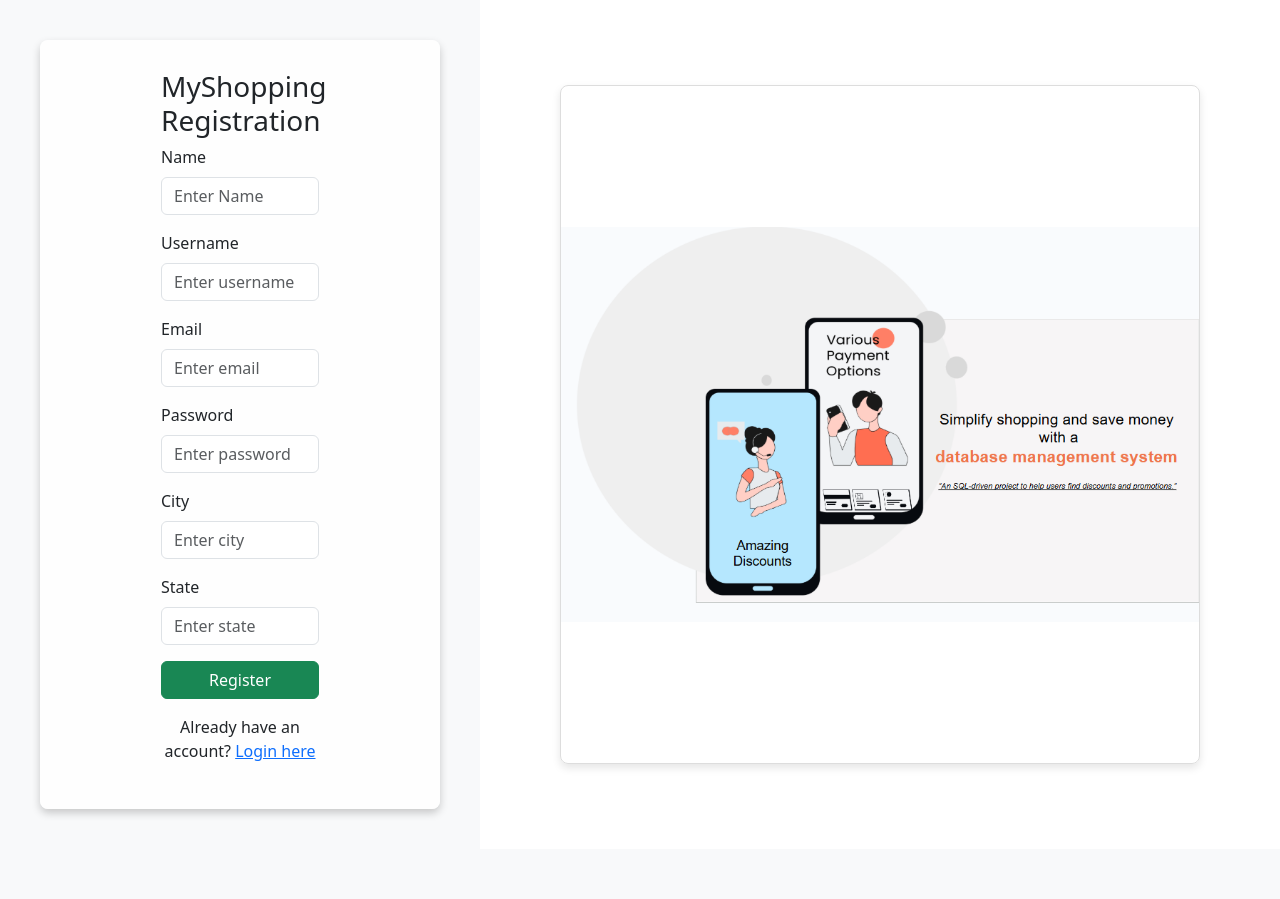
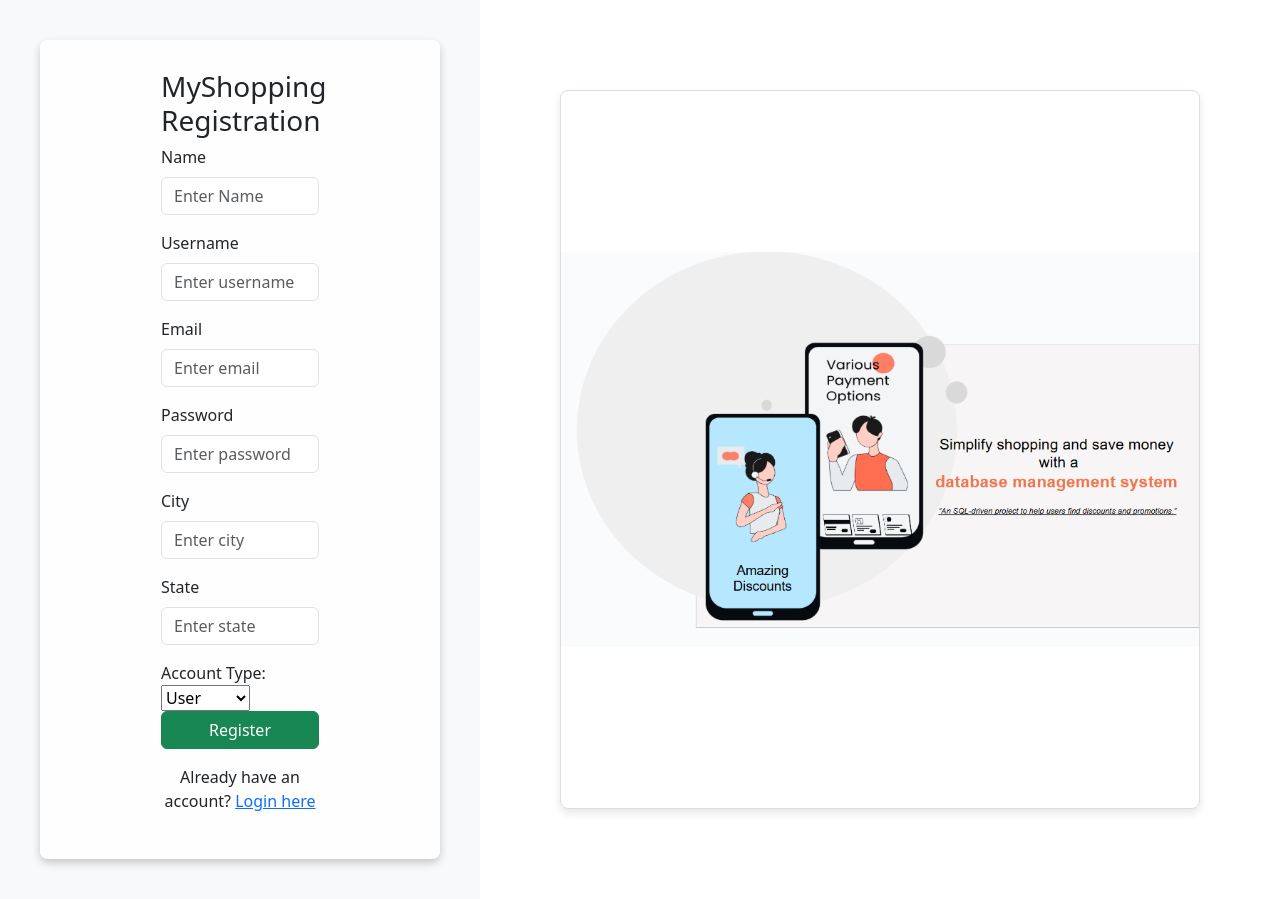
Before and after one commit to Uriel6u/sql-database-project, a Flask app: page /register in a window 1280 px wide. Before the commit the page ends 816 px from the top, so only its background shows below. Run offline with Flask 3, Linux system fonts and the light colour scheme.

Commit message:
Add account type feature for user registration

```diff
--- a/backend/app.py
+++ b/backend/app.py
@@ -71,12 +71,14 @@ def login():
             pwd = request.form['password']
 
             # Use a parameterized query to prevent SQL injection
-            query = "SELECT username, password FROM users WHERE username = %s"
+            query = "SELECT user_ID, username, password, account_type FROM Users WHERE username = %s"
             cursor.execute(query, (username,))
             user = cursor.fetchone()
 
             if user and check_password_hash(user['password'], pwd):
-                session['username'] = user['username']
+                session['user_id'] = user['user_ID'] # store user id
+                session['username'] = user['username']# store username
+                session['account_type'] = user['account_type'] # store account type in session
                 return redirect(url_for('home'))
             else:
                 return render_template('userAuth/login.html', error='Invalid username or password')
@@ -88,13 +90,15 @@ def register():
     if request.method == 'POST':
         # Debugging line to print the form data to the console
         print("Form data received:", request.form)
-        username = request.form['username']
+        username = request.form['username'] # basic info
         name = request.form['name']
         pwd = request.form['password']
         email = request.form['email']
         city = request.form['city']
         state = request.form['state']
-
+        account_type = request.form['account_type'] # to get option of users or business
+        # Print account_type to confirm the correct value
+        print("Final account type before insert:", account_type)  # This should print 'user' or 'business'
         # Check if the username or email already exists
         cursor.execute("SELECT * FROM users WHERE username = %s OR email = %s", (username, email))
         existing_user = cursor.fetchone()
@@ -105,10 +109,14 @@ def register():
         # Hash the password before storing it in the database
         hashed_password = generate_password_hash(pwd)
         # Insert the new user into the Users table (with a parameterized query)
-        query = "INSERT INTO users (username, name, password, email, city, state) VALUES (%s, %s, %s, %s, %s, %s)"
+        query = "INSERT INTO users (username, name, password, email, city, state, account_type) VALUES (%s, %s, %s, %s, %s, %s, %s)"
         try:
-            cursor.execute(query, (username, name, hashed_password, email, city, state))
+            cursor.execute(query, (username, name, hashed_password, email, city, state, account_type))
             db.commit()  # Commit the transaction to save changes
+              # Verify the saved account_type
+            cursor.execute("SELECT account_type FROM users WHERE username = %s", (username,))
+            account_type_saved = cursor.fetchone()
+            print("Account type saved in DB:", account_type_saved)
         except mysql.connector.Error as err:
             if err.errno == 1062:  # Error code for duplicate entry
                 print(f"Duplicate entry error: {err}")
--- a/backend/templates/userAuth/register.html
+++ b/backend/templates/userAuth/register.html
@@ -43,6 +43,13 @@
                 <input type="text" class="form-control w-100" id="registerState" name="state" placeholder="Enter state" required>
             </div>
 
+            <!-- add drop down for account type-->
+            <label for="account_type">Account Type:</label>
+            <select name="account_type" id="account_type" required>
+                <option value="user">User</option>
+                <option value="business">Business</option>
+            </select>
+
             <button type="submit" class="btn btn-success w-100">Register</button>
 
             <div class="text-center mt-3">
```
